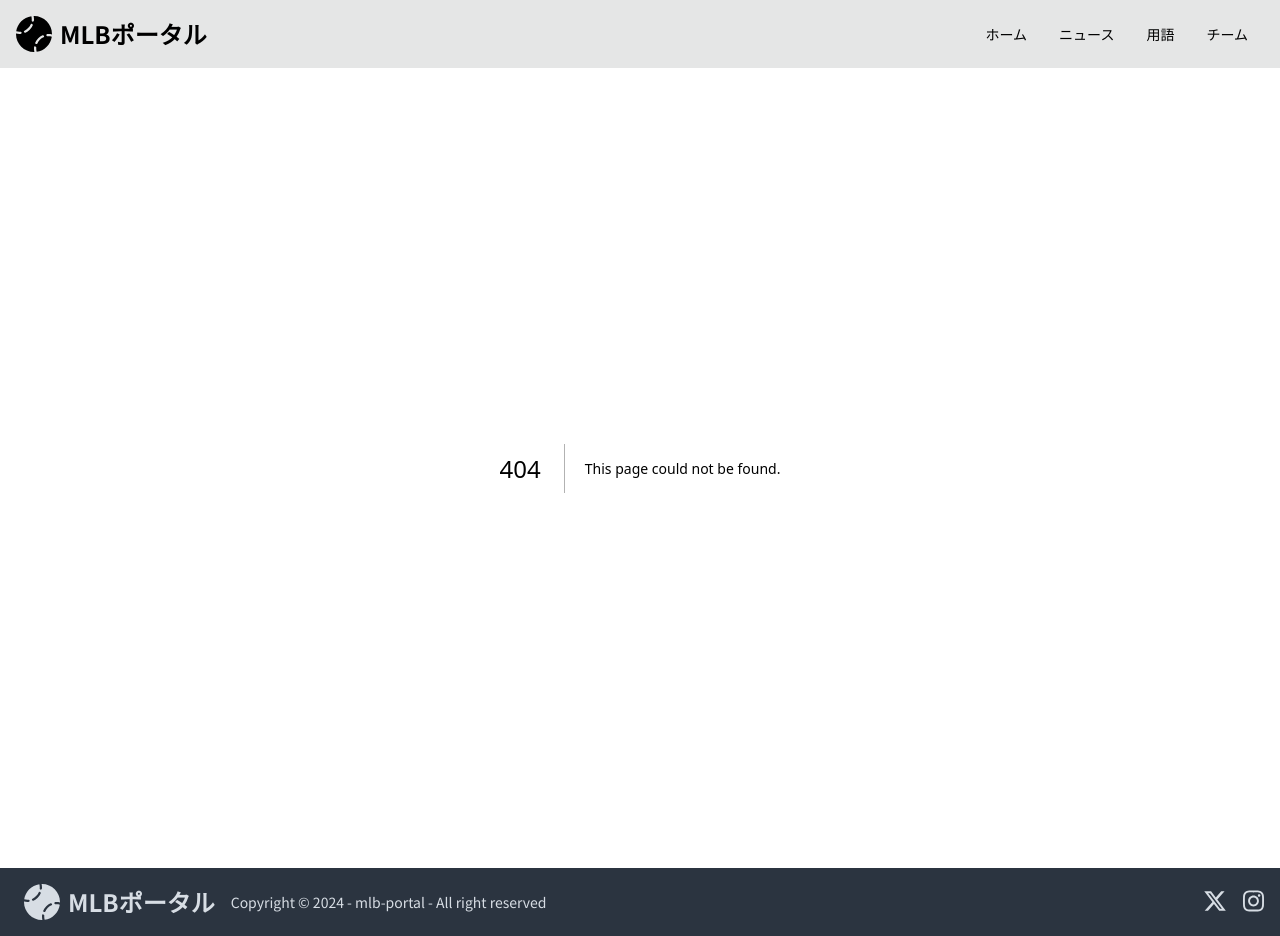
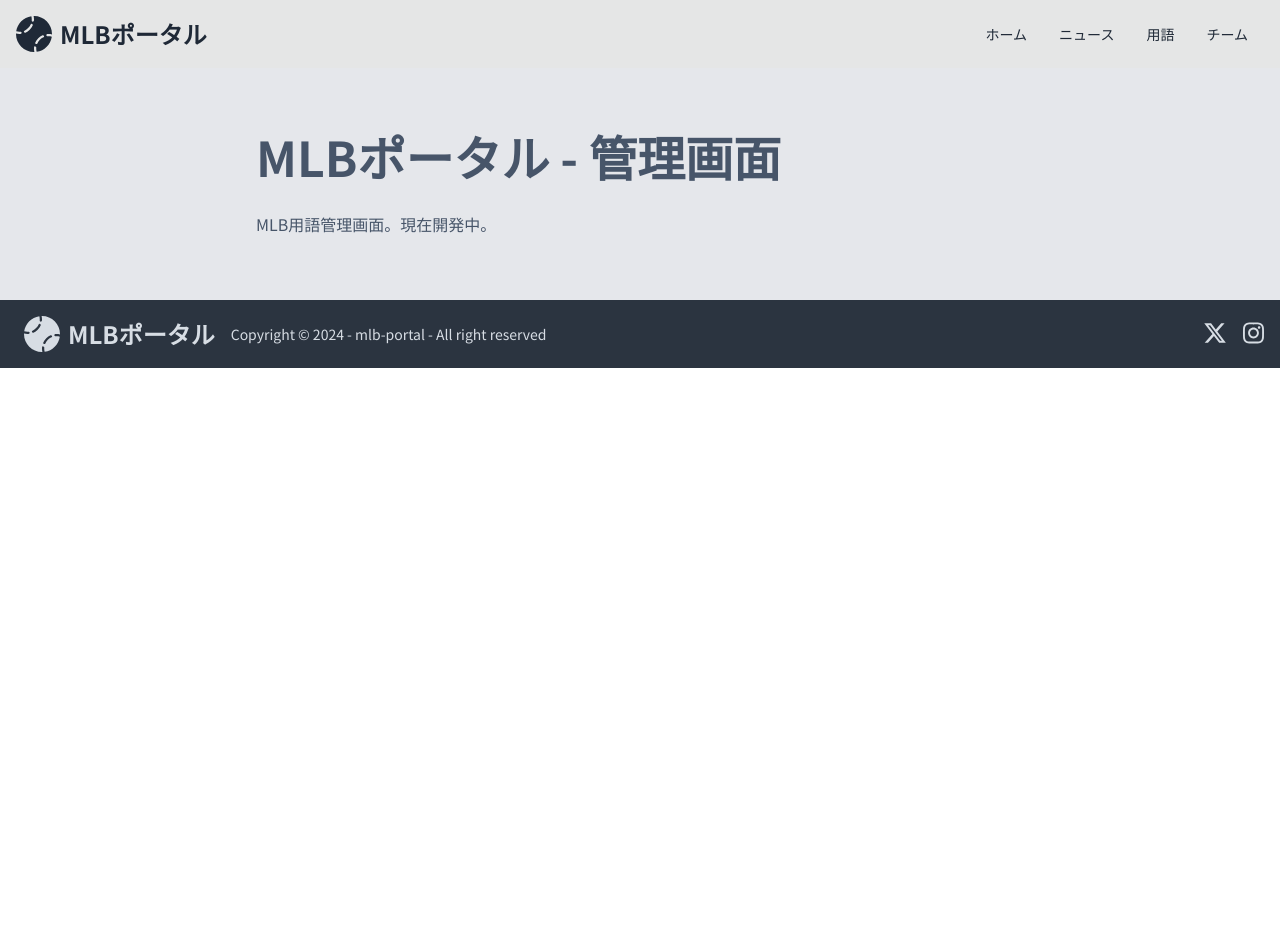
Before and after one commit to 713ikarosu/mlb-portal, a Next.js app: page /manage in a window 1280 px wide. Before the commit this address had no page. After the commit the page ends 800 px from the top, so only its background shows below. Built offline with nearby package versions, Linux system fonts and the light colour scheme.

Commit message:
Add Base page for manage page

```diff
--- /dev/null
+++ b/app/manage/layout.tsx
@@ -0,0 +1,7 @@
+import type { ReactNode } from "react";
+
+// TODO: 仮実装でwordページのものを持ってきています。
+// TODO: 管理者ログイン認証など、追加実装の予定あり。
+export default function ManageLayout({ children }: { children: ReactNode }) {
+  return <main className="flex justify-center bg-gray-200 text-slate-600">{children}</main>;
+}
--- /dev/null
+++ b/app/manage/page.tsx
@@ -0,0 +1,20 @@
+import type { Metadata } from "next";
+import Heading from "../_components/Heading";
+
+export const metadata: Metadata = {
+  robots: {
+    index: false, // noindexの設定
+  },
+};
+
+export default function ManagePage() {
+  return (
+    <section className="flex space-y-8 py-16 flex-col w-full max-w-screen-md">
+      <Heading>MLBポータル - 管理画面</Heading>
+      <form className="flex space-y-4 flex-col">
+        <label className="flex flex-col">MLB用語管理画面。現在開発中。</label>
+        {/* TODO: 編集用テーブルを用意 */}
+      </form>
+    </section>
+  );
+}
```
